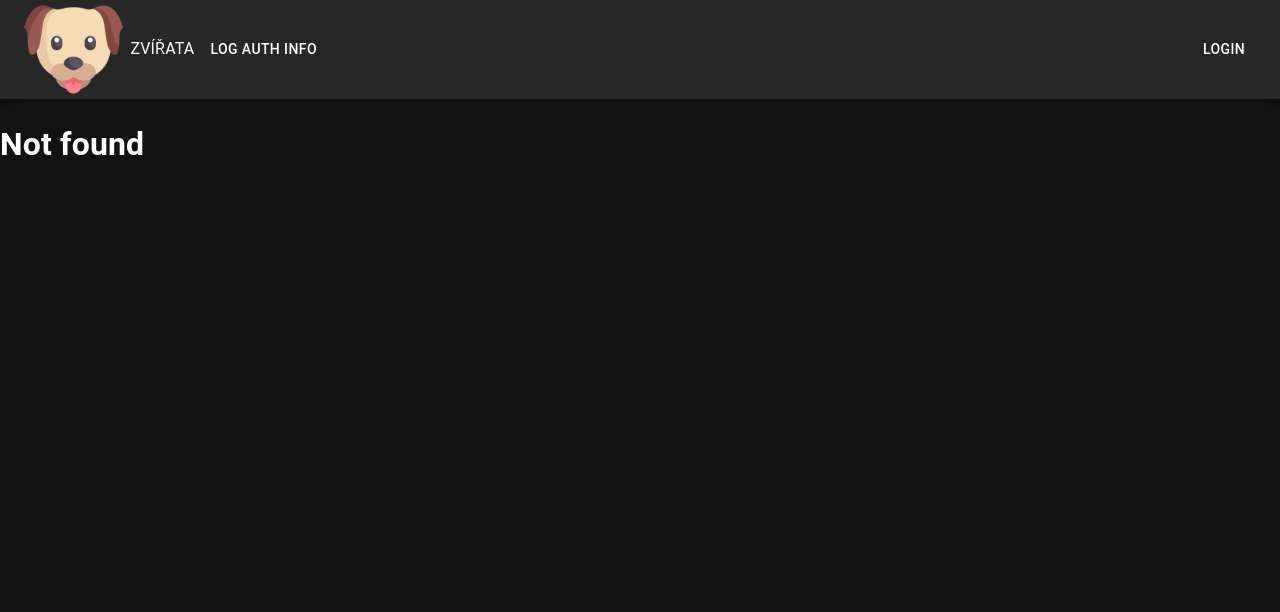
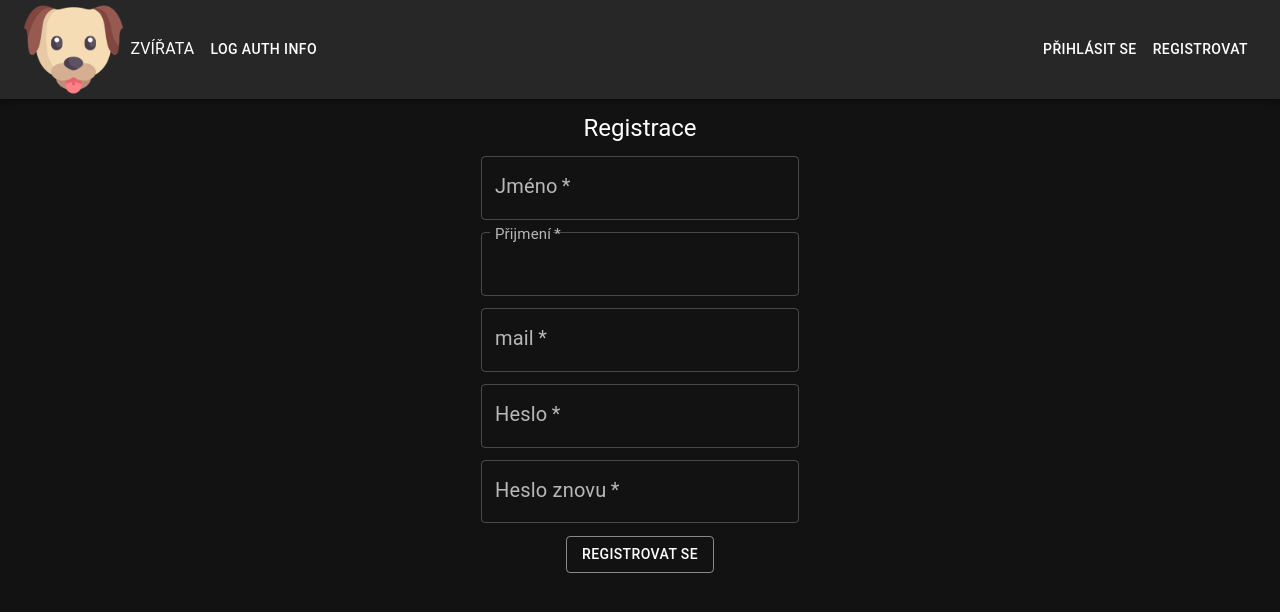
Before and after one commit to Kohuz/iis_utulek, a React (Create React App) app in the folder shelter/: page /register in a window 1280 px wide. Before the commit this address had no page. Shown: the top 612 px of the page. Built offline with nearby package versions, Linux system fonts and the light colour scheme.

Commit message:
shelter: add register page, style animals

```diff
--- a/shelter/src/App.js
+++ b/shelter/src/App.js
@@ -10,7 +10,7 @@ import { Routes, Route, BrowserRouter } from "react-router-dom";
 import authContext from "Helpers/AuthContext";
 import CaretakerPage from "Pages/CaretakerPage";
 import VeteranianPage from "Pages/VeteraninanPage";
-import ThirdPage from "Pages/ThirdPage";
+import RegisterPage from "Pages/RegisterPage";
 import RequireAuth from "Components/RequireAuth";
 import Unauthorized from "Pages/Unauthorized";
 import AnimalsPage from "Pages/AnimalsPage";
@@ -70,6 +70,7 @@ function App() {
         <Navbar />
         <Routes>
           <Route path="/login" element={<LoginPage />} />
+          <Route path="/register" element={<RegisterPage />} />
           <Route path="/unauthorized" element={<Unauthorized />} />
           <Route path="/animals" element={<AnimalsPage />} />
           <Route element={<RequireAuth allowedRoles={[1, 2, 3]} />}>
--- a/shelter/src/Components/Navbar.js
+++ b/shelter/src/Components/Navbar.js
@@ -191,7 +191,12 @@ const Navbar = () => {
                 </Menu>
               </>
             ) : (
-              <Button onClick={() => navigate("login")}>Login</Button>
+              <>
+                <Button onClick={() => navigate("login")}>Přihlásit se</Button>
+                <Button onClick={() => navigate("register")}>
+                  Registrovat
+                </Button>
+              </>
             )}
           </Box>
         </Toolbar>
--- a/shelter/src/Pages/AnimalsPage.js
+++ b/shelter/src/Pages/AnimalsPage.js
@@ -1,7 +1,20 @@
 import AnimalCard from "Components/Cards/AnimalCard";
 import React from "react";
+import { Grid } from "@mui/material";
+import { makeStyles } from "@mui/styles";
 
+const useStyles = makeStyles({
+  cont: {
+    marginLeft: "10%",
+    marginRight: "10%",
+    marginTop: "1%",
+    display: "flex",
+    alignItems: "center",
+    justifyContent: "center",
+  },
+});
 function AnimalsPage() {
+  const classes = useStyles();
   const animals = [
     {
       id: 1,
@@ -23,15 +36,19 @@ function AnimalsPage() {
     },
   ];
   return (
-    <>
+    <div className={classes.cont}>
+      <Grid container spacing={3}>
         {animals.map((animal) => (
+          <Grid item xs={12} md={6} lg={4}>
             <AnimalCard
               key={animal.id}
               animal={animal}
               from={"animals"}
             ></AnimalCard>
+          </Grid>
         ))}
-    </>
+      </Grid>
+    </div>
   );
 }
 
--- /dev/null
+++ b/shelter/src/Pages/RegisterPage.js
@@ -0,0 +1,174 @@
+import React from "react";
+import { useState, useRef, useEffect, useContext } from "react";
+import { TextField, Button, Typography } from "@mui/material";
+import { makeStyles } from "@mui/styles";
+import { useLocation, useNavigate } from "react-router-dom";
+import axios from "axios/axios";
+import authContext from "Helpers/AuthContext";
+
+const useStyles = makeStyles({
+  addComponent: {
+    display: "flex",
+    alignItems: "center",
+    justifyContent: "center",
+    marginTop: "1%",
+  },
+  log: {
+    marginTop: "13px",
+  },
+});
+
+const REGISTER_URL = "future login url";
+
+function RegisterPage({ setLogged, logged }) {
+  const navigate = useNavigate();
+  const location = useLocation();
+  const from = location.state?.from?.pathname || "/";
+  const classes = useStyles();
+  const userRef = useRef();
+  const { setAccessToken, setAuthenticated, setUsername, setRoles } =
+    useContext(authContext);
+
+  const [err, setErr] = useState("false");
+  const [formName, setFormName] = useState("");
+  const [formSurname, setFormSurname] = useState("");
+  const [formEmail, setFormEmail] = useState("");
+  const [password, setPassword] = useState("");
+  const [passwordConfirm, setPasswordConfirm] = useState("");
+  const [success, setSuccess] = useState(false);
+
+  const handleSubmit = async (e) => {
+    e.preventDefault();
+
+    // try {
+    //   const response = await axios.post(
+    //     REGISTER_URL,
+    //     JSON.stringify({ formUsername, password }),
+    //     {
+    //       headers: {
+    //         "Content-Type": "application/json",
+    //         withCredentials: true,
+    //       },
+    //     }
+    //   );
+    // } catch (err) {
+    //   if (!err?.response) {
+    //     setErr("No error message");
+    //   }
+    //   //TODO: Add ifs for response codes
+    // }
+
+    const roles = [1, 2, 3];
+    const auth = "true";
+    const token = "token";
+    setFormName("");
+    setFormSurname("");
+    setFormEmail("");
+    setPassword("");
+    setSuccess(true);
+    setAuthenticated(auth);
+    setRoles(roles);
+    setAccessToken(token);
+    // setUsername(formUsername);
+
+    // localStorage.setItem("username", formUsername);
+    // localStorage.setItem("authenticated", auth);
+    // localStorage.setItem("roles", JSON.stringify(roles));
+    localStorage.setItem("token", token);
+
+    navigate(from, { replace: true });
+  };
+
+  return (
+    <>
+      {success ? (
+        <h1>successs</h1>
+      ) : (
+        <>
+          <div className={classes.log}>
+            <Typography variant="h5" align="center">
+              Registrace
+            </Typography>
+          </div>
+          <form onSubmit={handleSubmit}>
+            <div className={classes.addComponent}>
+              <TextField
+                required
+                ref={userRef}
+                InputLabelProps={{ style: { fontSize: 20 } }}
+                inputProps={{ style: { fontSize: 21 } }}
+                onChange={(e) => setFormName(e.target.value)}
+                value={formName}
+                id="formusername"
+                label="Jméno"
+                type="text"
+                variant="outlined"
+              ></TextField>
+            </div>
+            <div className={classes.addComponent}>
+              <TextField
+                required
+                ref={userRef}
+                InputLabelProps={{ style: { fontSize: 20 } }}
+                inputProps={{ style: { fontSize: 21 } }}
+                onChange={(e) => setFormSurname(e.target.value)}
+                value={setFormSurname}
+                id="formusername"
+                label="Přijmení"
+                type="text"
+                variant="outlined"
+              ></TextField>
+            </div>
+            <div className={classes.addComponent}>
+              <TextField
+                required
+                ref={userRef}
+                InputLabelProps={{ style: { fontSize: 20 } }}
+                inputProps={{ style: { fontSize: 21 } }}
+                onChange={(e) => setFormEmail(e.target.value)}
+                value={formEmail}
+                id="formusername"
+                label="mail"
+                type="text"
+                variant="outlined"
+              ></TextField>
+            </div>
+            <div className={classes.addComponent}>
+              <TextField
+                required
+                InputLabelProps={{ style: { fontSize: 20 } }}
+                inputProps={{ style: { fontSize: 21 } }}
+                onChange={(e) => setPassword(e.target.value)}
+                value={password}
+                id="password"
+                label="Heslo"
+                type="password"
+                variant="outlined"
+              ></TextField>
+            </div>
+            <div className={classes.addComponent}>
+              <TextField
+                required
+                InputLabelProps={{ style: { fontSize: 20 } }}
+                inputProps={{ style: { fontSize: 21 } }}
+                onChange={(e) => setPasswordConfirm(e.target.value)}
+                value={passwordConfirm}
+                id="password"
+                label="Heslo znovu"
+                type="password"
+                variant="outlined"
+              ></TextField>
+            </div>
+            <div className={classes.addComponent}>
+              <Button type="submit" variant="outlined">
+                Registrovat se
+              </Button>
+            </div>
+          </form>
+        </>
+      )}
+    </>
+  );
+}
+
+export default RegisterPage;
```
Lines whose indentation alone changed are shown as unchanged.
